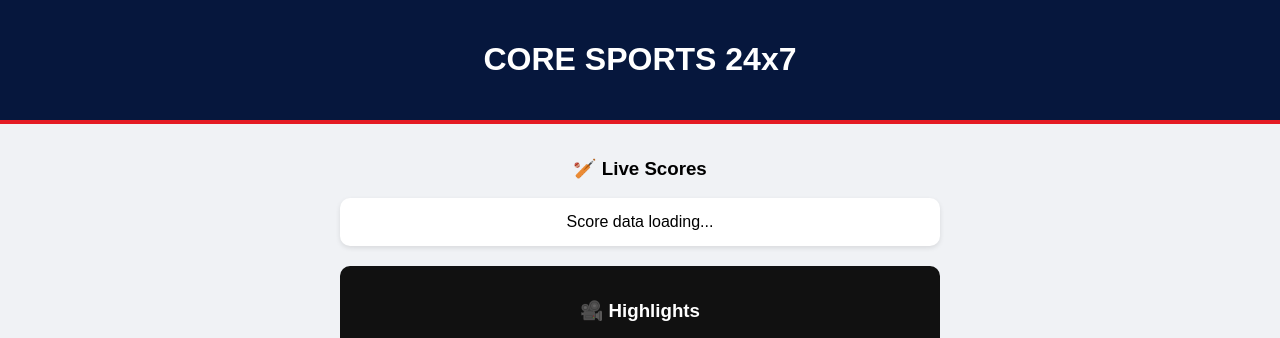
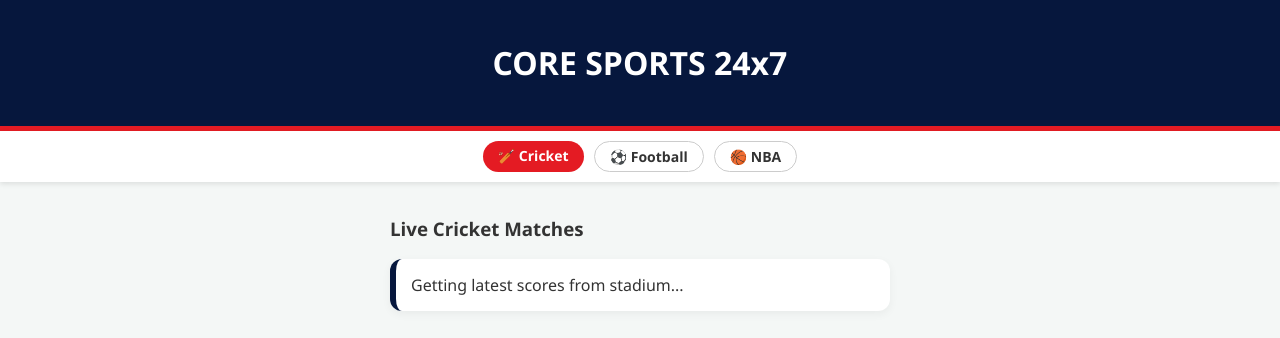
Before and after one commit to harshpratap918-alt/cricket-live-core, a Flask app: page / in a window 1280 px wide. Shown: the top 338 px of the page. Run offline with Flask 3, Linux system fonts and the light colour scheme; data that the repository does not hold is empty.

Commit message:
Update index.html

```diff
--- a/templates/index.html
+++ b/templates/index.html
@@ -1,51 +1,52 @@
 <!DOCTYPE html>
-<html lang="en">
+<html>
 <head>
-    <meta charset="UTF-8">
     <meta name="viewport" content="width=device-width, initial-scale=1.0">
     <title>CORE SPORTS 24x7</title>
     <style>
-        body { font-family: sans-serif; background: #f0f2f5; margin: 0; text-align: center; }
-        .nav { background: #06173d; color: white; padding: 20px; border-bottom: 4px solid #e41b23; }
-        .container { max-width: 600px; margin: auto; padding: 15px; }
-        .card { background: white; border-radius: 10px; padding: 15px; margin-bottom: 20px; box-shadow: 0 2px 5px rgba(0,0,0,0.1); }
-        .video-box { background: #111; padding: 15px; border-radius: 10px; color: white; }
-        iframe { width: 100%; height: 300px; border-radius: 8px; border: none; }
-        .store { background: #000; color: #fff; padding: 20px; border-radius: 10px; border: 2px solid #facc15; }
-        .btn { background: #facc15; color: #000; padding: 10px; text-decoration: none; border-radius: 5px; font-weight: bold; display: block; margin-top: 10px; }
+        body { font-family: 'Segoe UI', sans-serif; background: #f4f7f6; margin: 0; text-align: center; color: #333; }
+        .header { background: #06173d; color: white; padding: 20px; border-bottom: 5px solid #e41b23; }
+        .tab-bar { background: #fff; padding: 10px; display: flex; justify-content: center; gap: 10px; box-shadow: 0 2px 5px rgba(0,0,0,0.1); }
+        .tab { padding: 5px 15px; border-radius: 20px; border: 1px solid #ccc; font-size: 14px; font-weight: bold; }
+        .active { background: #e41b23; color: white; border: none; }
+        .container { max-width: 500px; margin: auto; padding: 15px; }
+        .match-card { background: white; border-radius: 12px; padding: 15px; margin-bottom: 15px; text-align: left; border-left: 6px solid #06173d; box-shadow: 0 3px 10px rgba(0,0,0,0.05); }
+        .store-box { background: #111; color: #facc15; padding: 20px; border-radius: 15px; margin-top: 30px; border: 2px solid #facc15; }
+        .btn { background: #facc15; color: black; padding: 10px 25px; text-decoration: none; border-radius: 8px; font-weight: bold; display: inline-block; margin-top: 15px; }
     </style>
 </head>
 <body>
-    <div class="nav"><h1>CORE SPORTS 24x7</h1></div>
+    <div class="header"><h1>CORE SPORTS 24x7</h1></div>
+
+    <div class="tab-bar">
+        <div class="tab active">🏏 Cricket</div>
+        <div class="tab">⚽ Football</div>
+        <div class="tab">🏀 NBA</div>
+    </div>
+
     <div class="container">
-
-        <h3>🏏 Live Scores</h3>
-        {% if matches %}
-            {% for m in matches %}
-                <div class="card">
-                    <b style="color: #e41b23;">{{ m.matchType }}</b><br>
-                    {{ m.seriesMatches[0].seriesAdWrapper.seriesName if m.seriesMatches[0].seriesAdWrapper else "Match" }}
-                </div>
+        <h3 style="text-align: left;">Live Cricket Matches</h3>
+        {% if cricket %}
+            {% for m in cricket %}
+            <div class="match-card">
+                <span style="color: #e41b23; font-size: 11px; font-weight: bold;">{{ m.matchType }}</span>
+                <div style="font-size: 16px; margin-top: 5px;">{{ m.seriesMatches[0].seriesAdWrapper.seriesName if m.seriesMatches[0].seriesAdWrapper else "Match Ongoing" }}</div>
+            </div>
             {% endfor %}
         {% else %}
-            <div class="card">Score data loading...</div>
+            <div class="match-card">Getting latest scores from stadium...</div>
         {% endif %}
 
-        <div class="video-box">
-            <h3>🎥 Highlights</h3>
-            <iframe src="https://www.youtube.com/embed/SZwvwFet4C8" allowfullscreen></iframe>
+        <div class="store-box">
+            <h3>🛒 CORE SPORTS STORE</h3>
+            <img src="https://m.media-amazon.com/images/I/41-lS-5N8vL._SX679_.jpg" width="120px" style="border-radius: 10px;"><br>
+            <p style="color: white;">Premium Grade Cricket Bat</p>
+            <a href="https://amzn.to/4cJsxGf" target="_blank" class="btn">VIEW DEAL ON AMAZON</a>
         </div>
 
-        <h3>🛒 Core Store</h3>
-        <div class="store">
-            <img src="https://m.media-amazon.com/images/I/41-lS-5N8vL._SX679_.jpg" style="width: 80px;">
-            <p>Premium Cricket Bat</p>
-            <a href="https://amzn.to/4cJsxGf" target="_blank" class="btn">VIEW ON AMAZON</a>
-        </div>
-
-        <div style="margin-top: 30px;">
+        <div style="margin-top: 40px; opacity: 0.6; font-size: 12px;">
             <img src="https://hitwebcounter.com/counter/counter.php?page=10000001&style=0006&nbdigits=5&type=page&initCount=0" />
-            <p>© 2026 Core News | Harsh Pratap Singh</p>
+            <p>© 2026 Core News Network | Harsh Pratap</p>
         </div>
     </div>
 </body>
```
